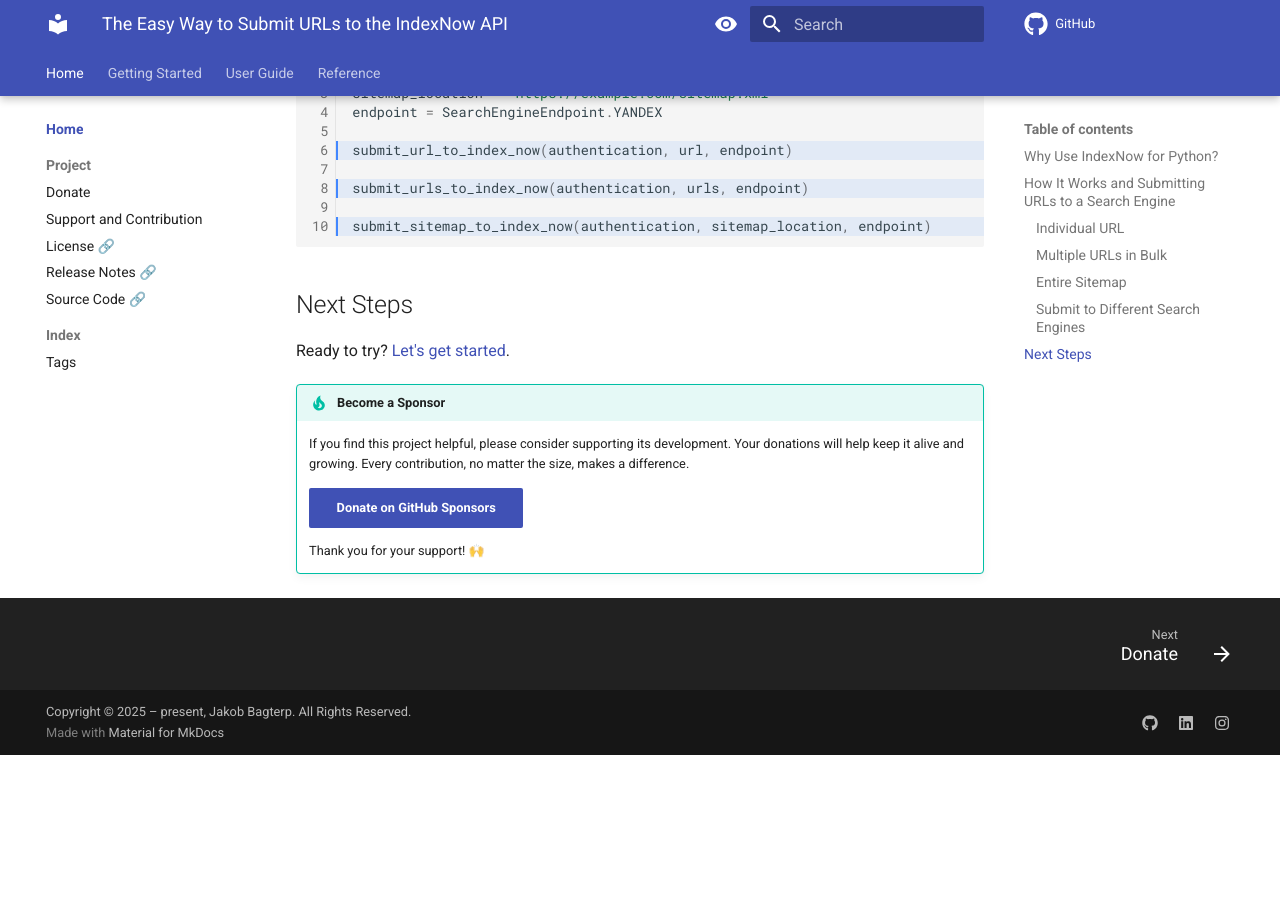
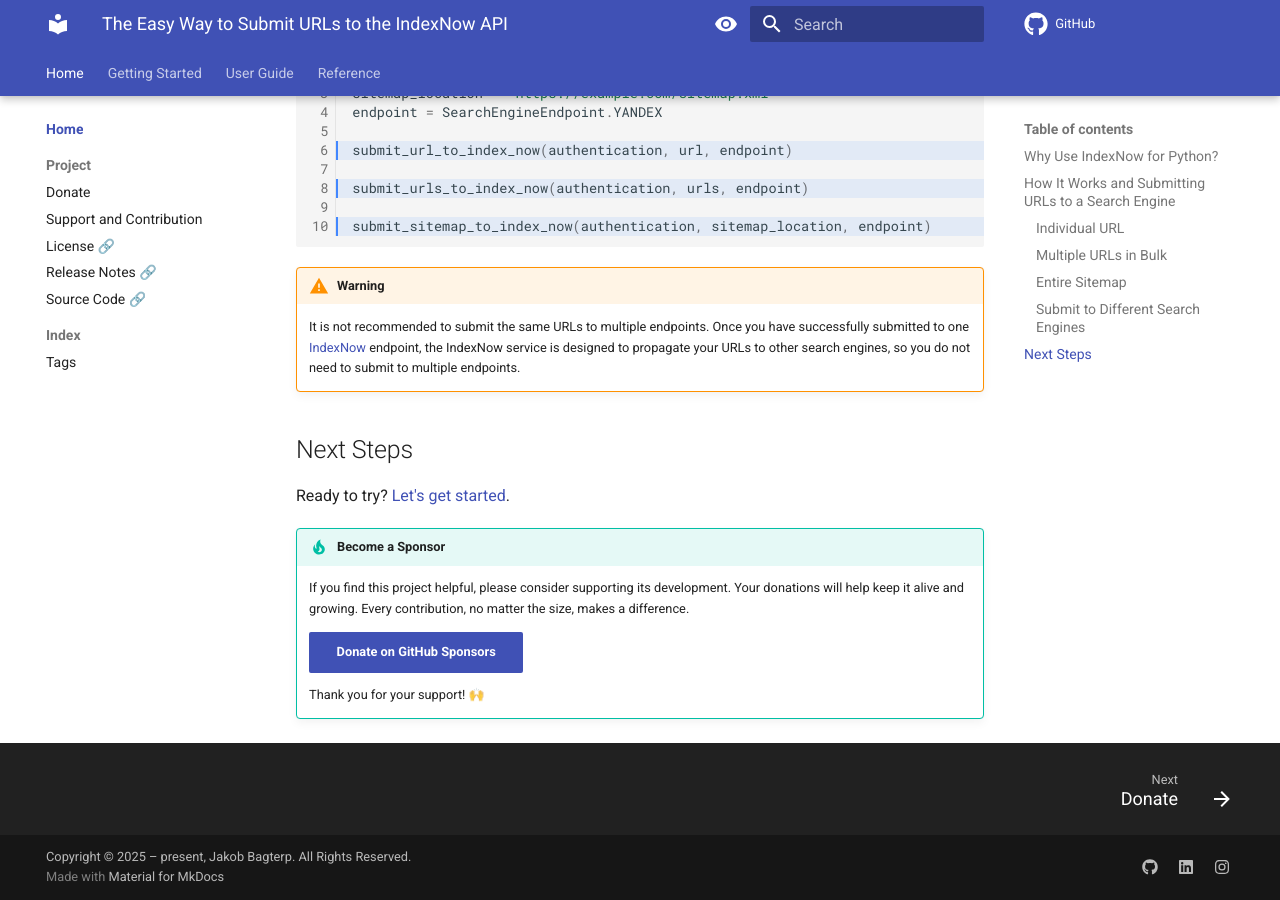
Before and after one commit to jakob-bagterp/index-now-for-python, an MkDocs documentation site: the page built from docs/index.md, in a window 1280 px wide and 900 px high, scrolled down 2660 px. Built offline with MkDocs 1.6.1 and Material for MkDocs 9.7.7, drawn with Linux system fonts in a browser that asks for light colours; comment, search, counter and statistics services are not loaded; the version menu is left out; before the commit the page ends 3415 px from its top, so only the background shows below that.

Commit message:
Edited warning about submitting to multiple endpoints and adding extra warnings where relevant.

````diff
--- a/docs/index.md
+++ b/docs/index.md
@@ -119,6 +119,9 @@ submit_urls_to_index_now(authentication, urls, endpoint)
 submit_sitemap_to_index_now(authentication, sitemap_location, endpoint)
 ```
 
+!!! warning
+    It is not recommended to submit the same URLs to multiple endpoints. Once you have successfully submitted to one [IndexNow](https://www.indexnow.org) endpoint, the IndexNow service is designed to propagate your URLs to other search engines, so you do not need to submit to multiple endpoints.
+
 ## Next Steps
 Ready to try? [Let's get started](getting-started/index.md).
 
````
Also changed, not shown: docs/reference/configuration/endpoint.md (+3 -0 lines), docs/user-guide/search-engines/default-endpoints.md (+1 -1 lines).
